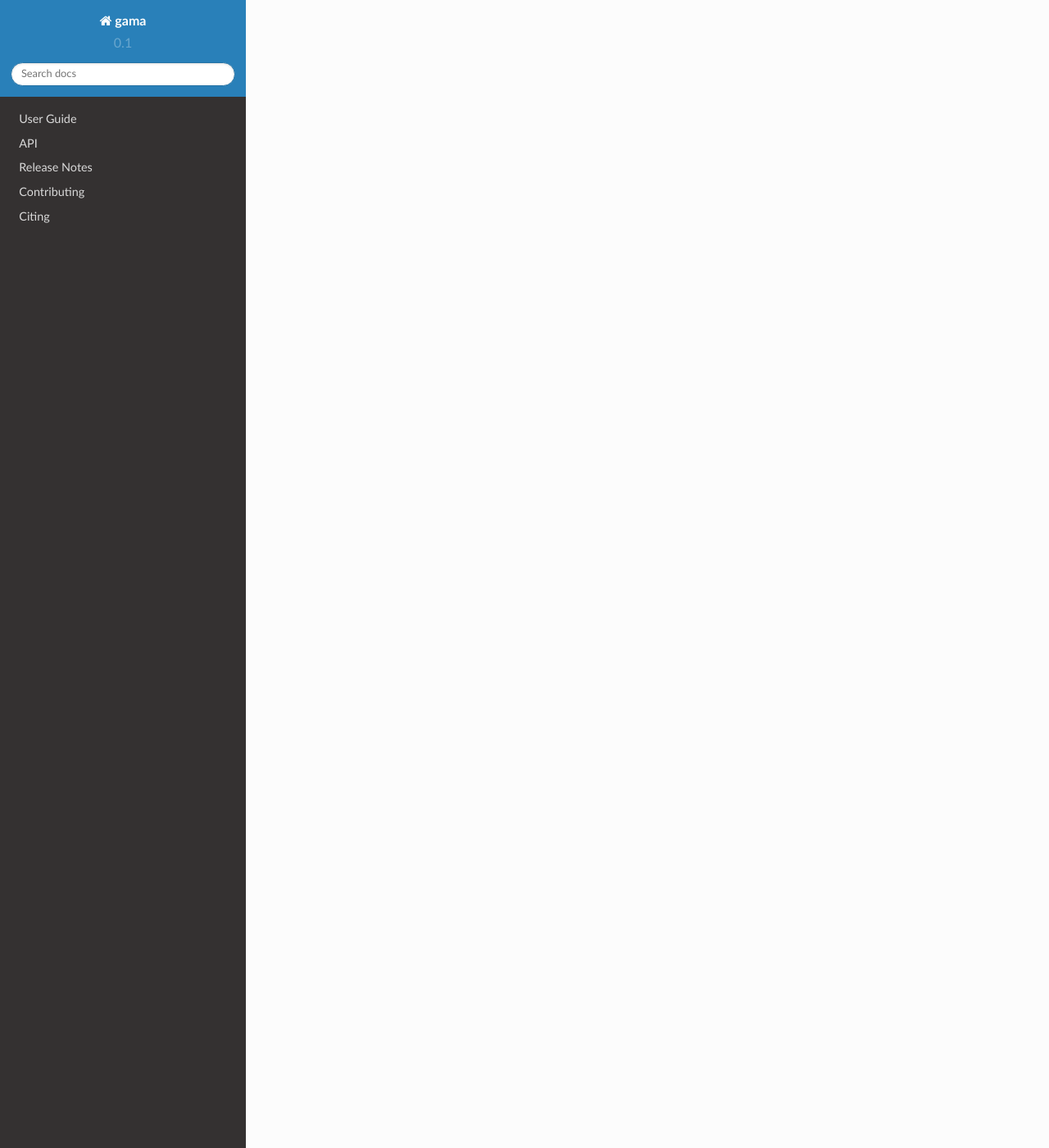
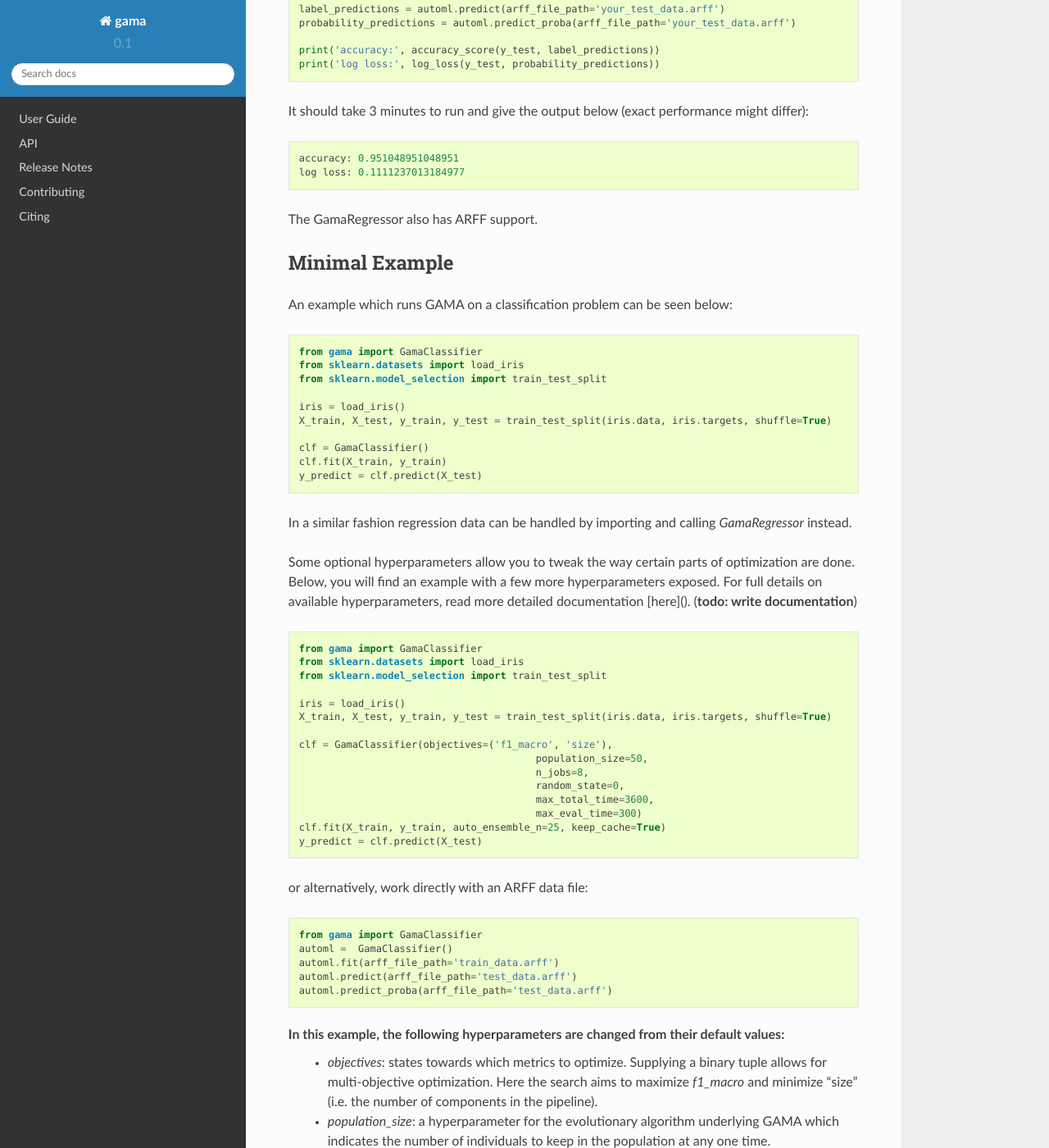
Before and after one commit to openml-labs/gama, a Sphinx documentation site: the page built from docs/source/user_guide/examples.rst, in a window 1280 px wide and 1400 px high, scrolled down 1505 px. Shown: the whole window at 82% size. Built offline with Sphinx 7.4.7 and the Read the Docs theme 2.0.0, drawn with Linux system fonts in a browser that asks for light colours; pages that are not in the unit, such as notebooks, are missing from menus; some of the changed text lies outside the part shown.

Commit message:
Added ARFF example.

```diff
--- a/docs/source/user_guide/examples.rst
+++ b/docs/source/user_guide/examples.rst
@@ -5,3 +5,69 @@
 .. include:: examples/classification_example.rst
 
 .. include:: examples/regression_example.rst
+
+.. include:: examples/using_arff_files.rst
+
+Minimal Example
+***************
+
+
+An example which runs GAMA on a classification problem can be seen below::
+
+	from gama import GamaClassifier
+	from sklearn.datasets import load_iris
+	from sklearn.model_selection import train_test_split
+
+	iris = load_iris()
+	X_train, X_test, y_train, y_test = train_test_split(iris.data, iris.targets, shuffle=True)
+
+	clf = GamaClassifier()
+	clf.fit(X_train, y_train)
+	y_predict = clf.predict(X_test)
+
+In a similar fashion regression data can be handled by importing and calling `GamaRegressor` instead.
+
+Some optional hyperparameters allow you to tweak the way certain parts of optimization are done.
+Below, you will find an example with a few more hyperparameters exposed.
+For full details on available hyperparameters, read more detailed documentation [here](). (**todo: write documentation**)
+
+::
+
+	from gama import GamaClassifier
+	from sklearn.datasets import load_iris
+	from sklearn.model_selection import train_test_split
+
+	iris = load_iris()
+	X_train, X_test, y_train, y_test = train_test_split(iris.data, iris.targets, shuffle=True)
+
+	clf = GamaClassifier(objectives=('f1_macro', 'size'),
+						population_size=50,
+						n_jobs=8,
+						random_state=0,
+						max_total_time=3600,
+						max_eval_time=300)
+	clf.fit(X_train, y_train, auto_ensemble_n=25, keep_cache=True)
+	y_predict = clf.predict(X_test)
+
+or alternatively, work directly with an ARFF data file::
+
+	from gama import GamaClassifier
+	automl =  GamaClassifier()
+	automl.fit(arff_file_path='train_data.arff')
+	automl.predict(arff_file_path='test_data.arff')
+	automl.predict_proba(arff_file_path='test_data.arff')
+
+In this example, the following hyperparameters are changed from their default values:
+ - `objectives`: states towards which metrics to optimize. Supplying a binary tuple allows for multi-objective optimization. Here the search aims to maximize `f1_macro` and minimize "size" (i.e. the number of components in the pipeline).
+ - `population_size`: a hyperparameter for the evolutionary algorithm underlying GAMA which indicates the number of individuals to keep in the population at any one time.
+ - `n_jobs`: determines how many processes can be run in parallel during `fit`.
+ - `random_state`: seeds all random decisions, such that a run can be fully reproducible. However, reproducibility is only guaranteed for `n_jobs=1`.
+ - `max_total_time`: the maximum time in seconds that GAMA should aim to use to construct a model from the data.
+ - `max_eval_time`: the maximum time in seconds that GAMA is allowed to use to evaluate a single machine learning pipeline.
+
+ And the `fit` call also contains two new hyperparameters:
+  -  `auto_ensemble_n`: This hyperparameter specifies the number of models to include in the final ensemble.
+ The final ensemble may contain duplicates as a form of assigning weights.
+  - `keep_cache`: During the optimization process, each model evaluated is stored alongside its predictions.
+   This is useful for automatically constructing an ensemble.
+   Normally, this cache is deleted automatically, but should you wish to keep it, you can specify it here.
--- /dev/null
+++ b/docs/source/user_guide/examples/using_arff_files.rst
@@ -0,0 +1,30 @@
+Using ARFF files
+****************
+
+GAMA supports data in ARFF files directly, utilizing extra information given, such as which features are categorical.
+In the example below, make sure to replace the file paths to the ARFF files to be used.
+The example results are obtained by using
+`breast_cancer_train.arff <https://github.com/PGijsbers/gama/tree/master/gama/tests/data/breast_cancer_train.arff>`_ and
+`breast_cancer_test.arff <https://github.com/PGijsbers/gama/tree/master/gama/tests/data/breast_cancer_test.arff>`_.
+The target should always be specified as the last column.
+
+::
+
+    from sklearn.metrics import log_loss, accuracy_score
+    from gama import GamaClassifier
+
+    automl = GamaClassifier(max_total_time=180)
+    automl.fit(arff_file_path='your_train_data.arff')
+
+    label_predictions = automl.predict(arff_file_path='your_test_data.arff')
+    probability_predictions = automl.predict_proba(arff_file_path='your_test_data.arff')
+
+    print('accuracy:', accuracy_score(y_test, label_predictions))
+    print('log loss:', log_loss(y_test, probability_predictions))
+
+It should take 3 minutes to run and give the output below (exact performance might differ)::
+
+    accuracy: 0.951048951048951
+    log loss: 0.1111237013184977
+
+The GamaRegressor also has ARFF support.
```
